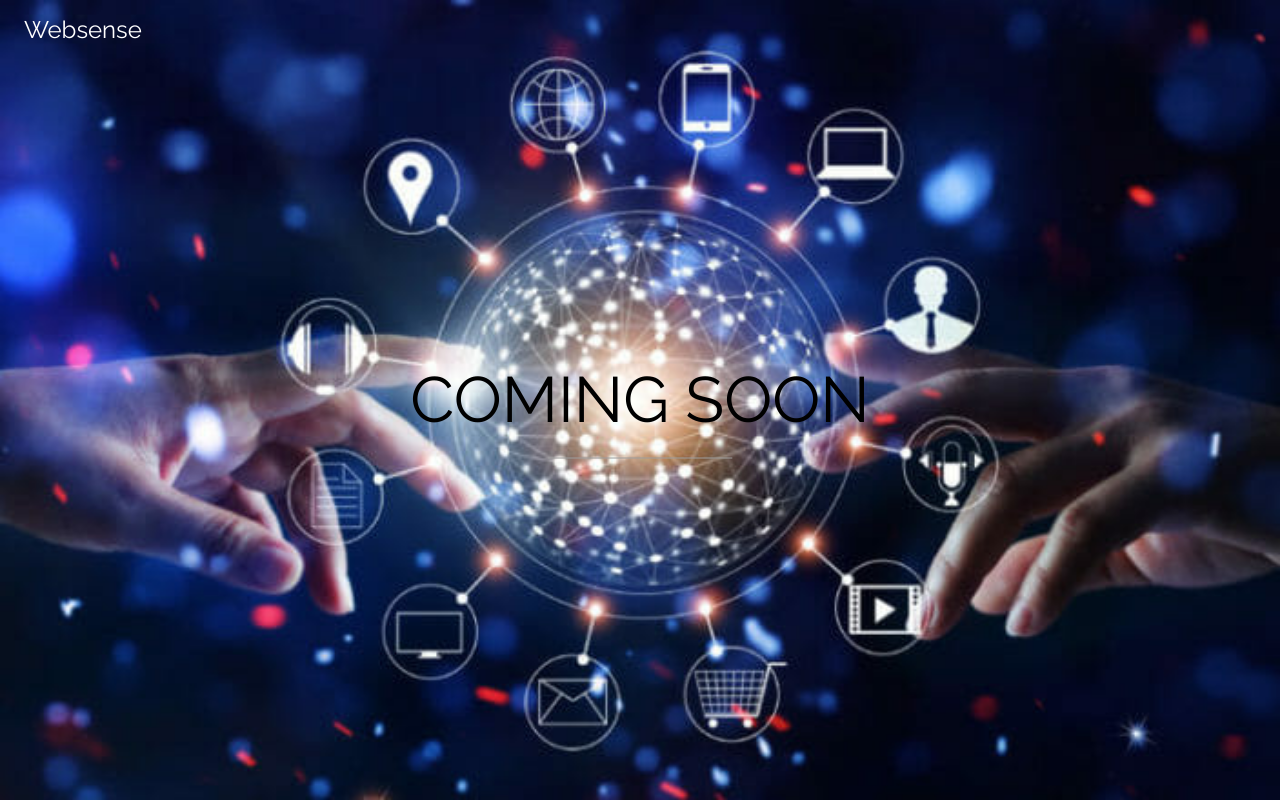
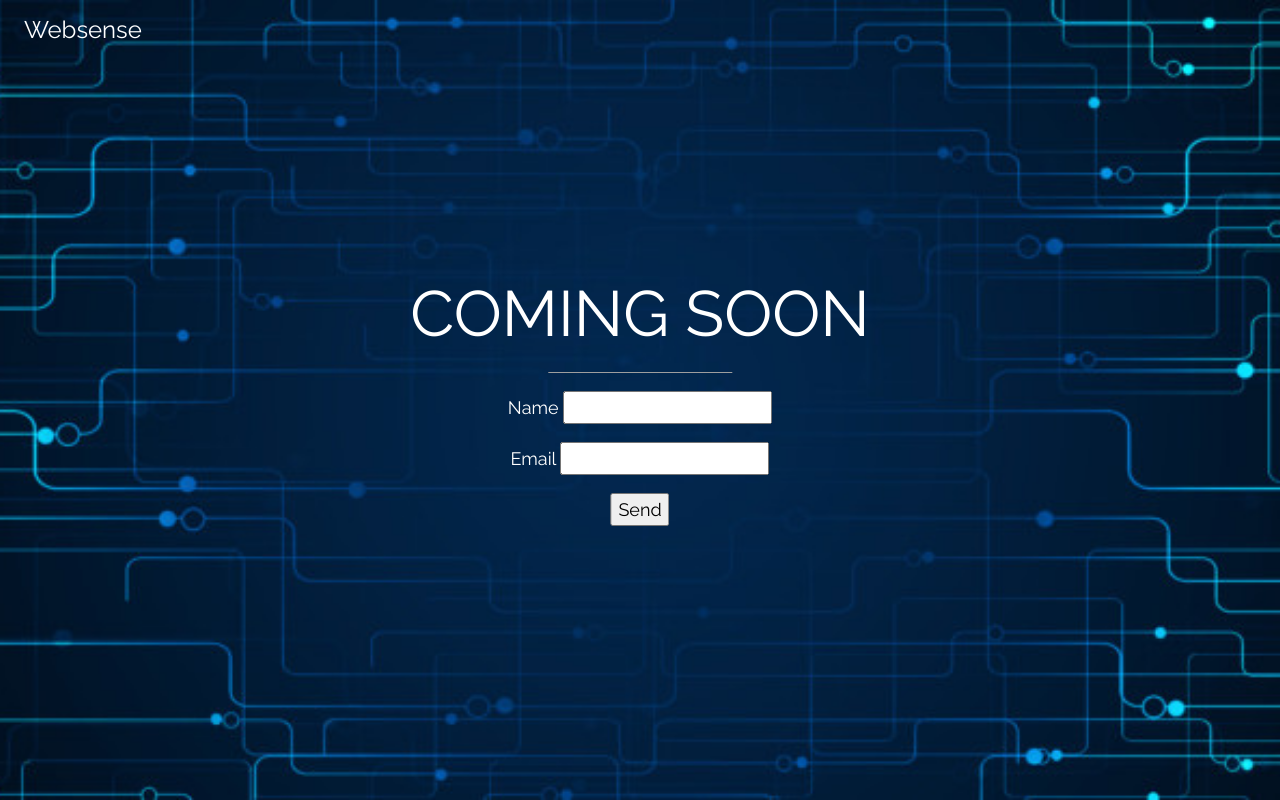
Before and after one commit to kavita1403/websense.tech, a plain HTML site: page index.html in a window 1280 px wide. Drawn offline with nearby package versions, Linux system fonts and the light colour scheme.

Commit message:
adding form

```diff
--- a/index.html
+++ b/index.html
@@ -9,11 +9,10 @@
 body,h1 {font-family: "Raleway", sans-serif}
 body, html {height: 100%}
 .bgimg {
-  background-image: url('./websense.jpeg');
+  background-image: url('./web.jpeg');
   min-height: 100%;
   background-position: center;
   background-size: cover;
-  image-resolution: 0.9;
 }
 </style>
 <body>
@@ -23,8 +22,22 @@
     Websense
   </div>
   <div class="w3-display-middle">
-    <h1 style="color: black;" class="w3-jumbo w3-animate-top">COMING SOON</h1>
+    <h1 class="w3-jumbo w3-animate-top">COMING SOON</h1>
     <hr class="w3-border-grey" style="margin:auto;width:40%">
+    <div class="w3-large w3-center">
+      <form name="contact" netlify>
+        <p>
+          <label>Name <input type="text" name="name" /></label>
+        </p>
+        <p>
+          <label>Email <input type="email" name="email" /></label>
+        </p>
+        <p>
+          <button type="submit">Send</button>
+        </p>
+      </form>
+
+    </div>
   </div>
 </div>
 
```
Also changed, not shown: web.jpeg (added).
